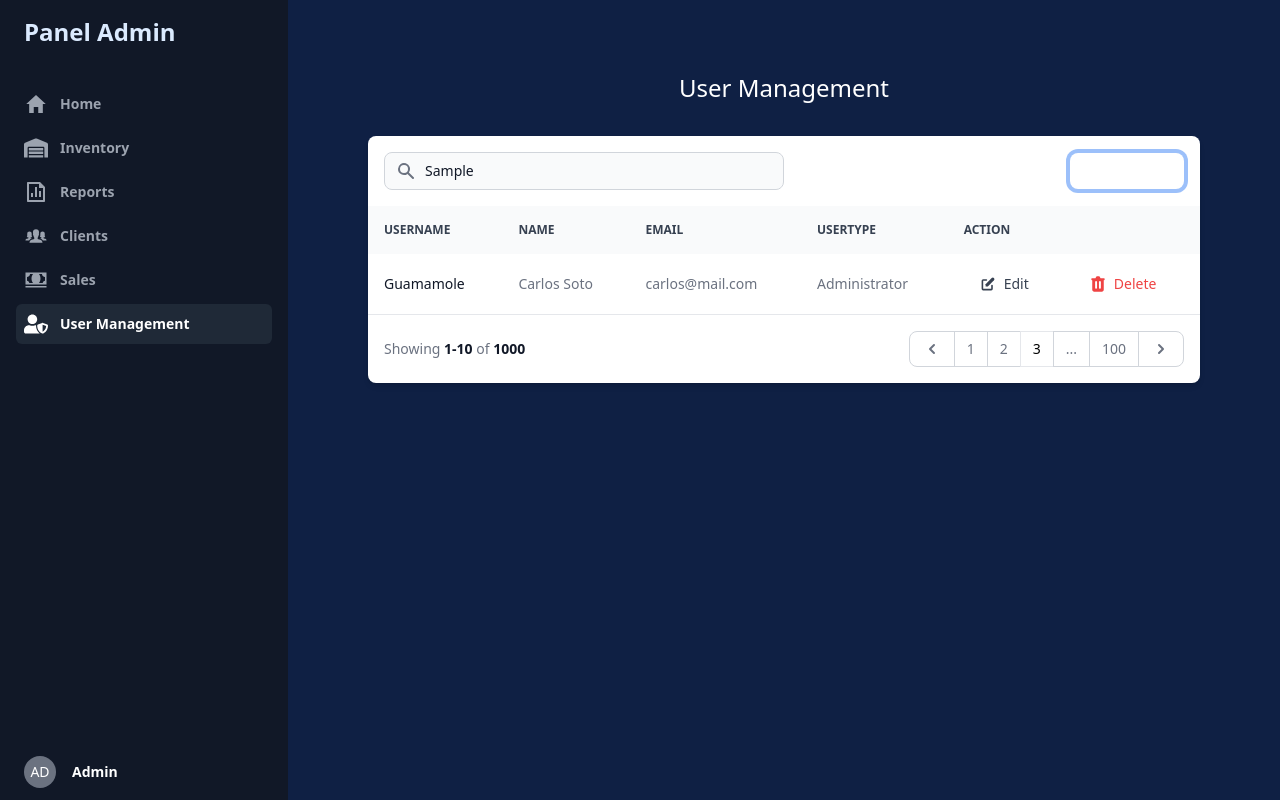
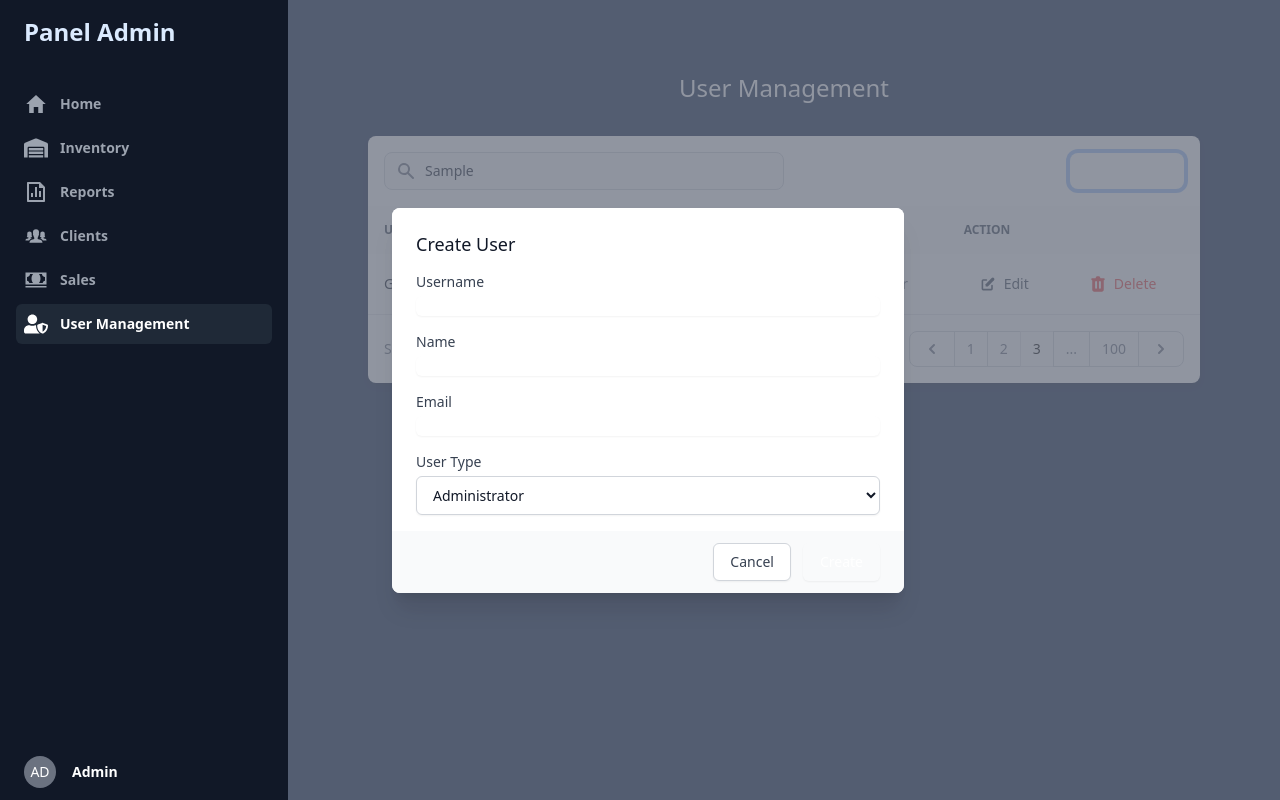
Before and after one commit to Gerar12/udb-dashboard, a React (Vite) app: page /user-management in a window 1280 px wide. Both pictures are taken after typing "Sample" into the empty fields and a click on the button "Add User". Built offline with nearby package versions, Linux system fonts and the light colour scheme.

Commit message:
user creation modal Design
Design and functionality of the user creation modal at the frontend level are now operational.

```diff
--- a/src/pages/root.tsx
+++ b/src/pages/root.tsx
@@ -32,7 +32,9 @@ export const routes = [
   },
   {
     path: "/user-management",
-    element: <UserManager />,
+    element: (
+      <UserManager />
+    )
   },
   {
     path: "/login",
--- /dev/null
+++ b/src/pages/user-management/components/CreateUser.tsx
@@ -0,0 +1,108 @@
+import React from 'react';
+
+type OnCloseFunction = () => void;
+
+const CreateUser: React.FC<{ onClose: OnCloseFunction }> = ({ onClose }) => {
+    const handleSubmit = (event: React.FormEvent) => {
+        event.preventDefault();
+        onClose();
+    };
+
+    return (
+        <div className="fixed z-10 inset-0 overflow-y-auto">
+            <div className="flex items-center justify-center min-h-screen pt-4 px-4 pb-20 text-center sm:block sm:p-0">
+                <div className="fixed inset-0 transition-opacity" aria-hidden="true">
+                    <div className="absolute inset-0 bg-gray-500 opacity-75"></div>
+                </div>
+
+                <span className="hidden sm:inline-block sm:align-middle sm:h-screen" aria-hidden="true">&#8203;</span>
+
+                <div className="inline-block align-bottom bg-white dark:bg-gray-800 rounded-lg text-left overflow-hidden shadow-xl transform transition-all sm:my-8 sm:align-middle sm:max-w-lg sm:w-full">
+                    <form onSubmit={handleSubmit}>
+                        <div className="bg-white dark:bg-gray-800 px-4 pt-5 pb-4 sm:p-6 sm:pb-4">
+                            <div className="sm:flex sm:items-start">
+                                <div className="w-full">
+                                    <h3 className="text-lg leading-6 font-medium text-gray-900 dark:text-white mb-4">Create User</h3>
+                                    <div className="mt-2">
+                                        <div>
+                                            <label htmlFor="username" className="block text-sm font-medium text-gray-700 dark:text-gray-400">
+                                                Username
+                                            </label>
+                                            <input
+                                                type="text"
+                                                name="username"
+                                                id="username"
+                                                autoComplete="username"
+                                                required
+                                                className="mt-1 focus:ring-primary-500 focus:border-primary-500 block w-full shadow-sm sm:text-sm border-gray-300 rounded-md"
+                                            />
+                                        </div>
+                                        <div className="mt-4">
+                                            <label htmlFor="name" className="block text-sm font-medium text-gray-700 dark:text-gray-400">
+                                                Name
+                                            </label>
+                                            <input
+                                                type="text"
+                                                name="name"
+                                                id="name"
+                                                autoComplete="name"
+                                                required
+                                                className="mt-1 focus:ring-primary-500 focus:border-primary-500 block w-full shadow-sm sm:text-sm border-gray-300 rounded-md"
+                                            />
+                                        </div>
+                                        <div className="mt-4">
+                                            <label htmlFor="email" className="block text-sm font-medium text-gray-700 dark:text-gray-400">
+                                                Email
+                                            </label>
+                                            <input
+                                                type="email"
+                                                name="email"
+                                                id="email"
+                                                autoComplete="email"
+                                                required
+                                                className="mt-1 focus:ring-primary-500 focus:border-primary-500 block w-full shadow-sm sm:text-sm border-gray-300 rounded-md"
+                                            />
+                                        </div>
+                                        <div className="mt-4">
+                                            <label htmlFor="userType" className="block text-sm font-medium text-gray-700 dark:text-gray-400">
+                                                User Type
+                                            </label>
+                                            <select
+                                                id="userType"
+                                                name="userType"
+                                                autoComplete="userType"
+                                                required
+                                                className="mt-1 block w-full py-2 pl-3 pr-10 border border-gray-300 bg-white dark:bg-gray-700 text-gray-900 dark:text-gray-200 rounded-md shadow-sm focus:outline-none focus:ring-primary-500 focus:border-primary-500 sm:text-sm"
+                                            >
+                                                <option value="administrator">Administrator</option>
+                                                <option value="editor">Editor</option>
+                                                <option value="viewer">Viewer</option>
+                                            </select>
+                                        </div>
+                                    </div>
+                                </div>
+                            </div>
+                        </div>
+                        <div className="bg-gray-50 dark:bg-gray-700 px-4 py-3 sm:px-6 sm:flex sm:flex-row-reverse">
+                            <button
+                                type="submit"
+                                className="w-full inline-flex justify-center rounded-md border border-transparent shadow-sm px-4 py-2 bg-primary-600 text-base font-medium text-white hover:bg-primary-700 focus:outline-none focus:ring-2 focus:ring-offset-2 focus:ring-primary-500 sm:ml-3 sm:w-auto sm:text-sm"
+                            >
+                                Create
+                            </button>
+                            <button
+                                onClick={onClose}
+                                type="button"
+                                className="mt-3 w-full inline-flex justify-center rounded-md border border-gray-300 shadow-sm px-4 py-2 bg-white dark:bg-gray-800 text-base font-medium text-gray-700 dark:text-white hover:bg-gray-50 dark:hover:bg-gray-700 focus:outline-none focus:ring-2 focus:ring-offset-2 focus:ring-gray-500 sm:mt-0 sm:ml-3 sm:w-auto sm:text-sm"
+                            >
+                                Cancel
+                            </button>
+                        </div>
+                    </form>
+                </div>
+            </div>
+        </div>
+    );
+};
+
+export default CreateUser;
--- a/src/pages/user-management/index.tsx
+++ b/src/pages/user-management/index.tsx
@@ -1,4 +1,18 @@
+import React, { useState } from 'react';
+import CreateUser from './components/CreateUser';
+
 const UserManager = () => {
+
+  const [isModalOpen, setIsModalOpen] = useState(false);
+
+  const openModal = () => {
+    setIsModalOpen(true);
+  };
+
+  const closeModal = () => {
+    setIsModalOpen(false);
+  };
+
   return (
     <>
       <div className="mx-auto max-w-screen-xl px-4 lg:px-12">
@@ -30,9 +44,12 @@ const UserManager = () => {
                 </div>
               </form>
             </div>
+            {isModalOpen && <CreateUser onClose={closeModal} />}
             <div className="w-full md:w-auto flex flex-col md:flex-row space-y-2 md:space-y-0 items-stretch md:items-center justify-end md:space-x-3 flex-shrink-0">
-              <button type="button" id="createUserModalButton"
-                data-modal-target="createUserModal" data-modal-toggle="createUserModal"
+              <button type="button"
+                onClick={openModal}
+                data-modal-target="createUserModal"
+                data-modal-toggle="createUserModal"
                 className="flex items-center justify-center text-white bg-primary-700 hover:bg-primary-800 focus:ring-4 focus:ring-primary-300 font-medium rounded-lg text-sm px-4 py-2 dark:bg-primary-600 dark:hover:bg-primary-700 focus:outline-none dark:focus:ring-primary-800">
                 <svg className="h-3.5 w-3.5 mr-2" fill="currentColor" viewBox="0 0 20 20" xmlns="http://www.w3.org/2000/svg" aria-hidden="true">
                   <path clip-rule="evenodd" fill-rule="evenodd" d="M10 3a1 1 0 011 1v5h5a1 1 0 110 2h-5v5a1 1 0 11-2 0v-5H4a1 1 0 110-2h5V4a1 1 0 011-1z" />
@@ -120,6 +137,8 @@ const UserManager = () => {
           </nav>
         </div>
       </div>
+
+
     </>
   );
 };
```
